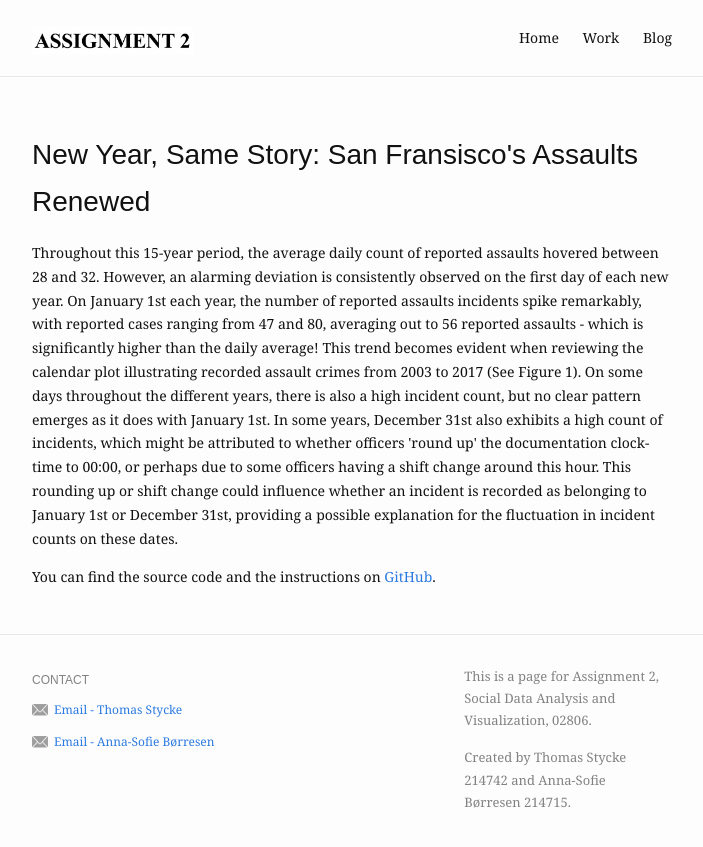
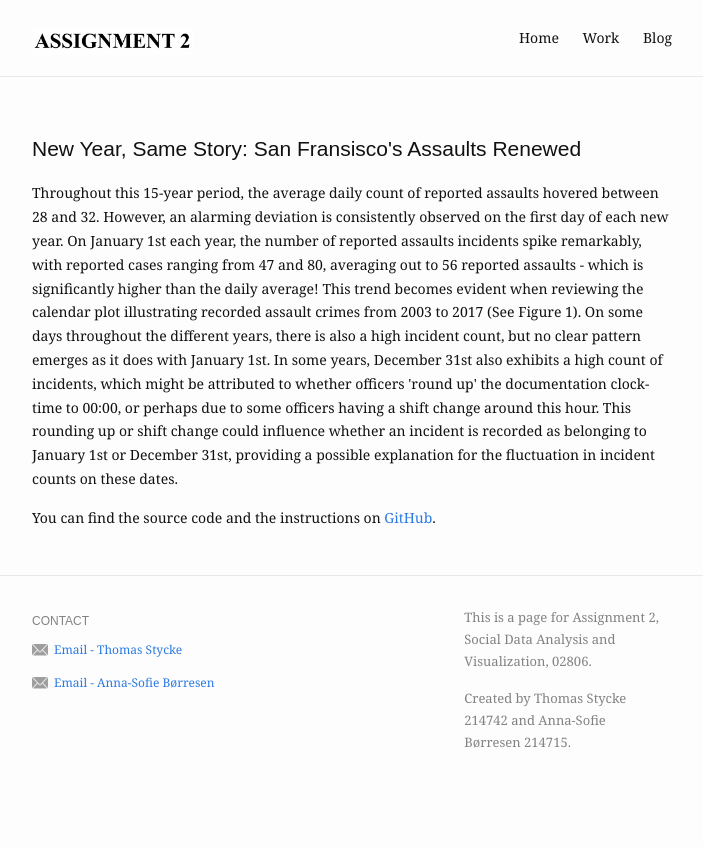
Before and after one commit to Thomasstycke/Thomasstycke.github.io, a Jekyll site: the page built from index.md, in a window 1280 px wide. Shown: the top 847 px of the page, without its empty margins (288-991 px from the left). Built offline with Jekyll 4.4.1, drawn with Linux system fonts in a browser that asks for light colours.

Commit message:
Switch to Minimal Mistakes theme

```diff
--- a/index.md
+++ b/index.md
@@ -2,7 +2,7 @@
 layout: home
 ---
 
-<h1>New Year, Same Story: San Fransisco's Assaults Renewed</h1>
+<h2>New Year, Same Story: San Fransisco's Assaults Renewed</h2>
 
 <p>
   Throughout this 15-year period, the average daily count of reported assaults hovered between 28 and 32. However, an alarming deviation is consistently observed on the first day of each new year. On January 1st each year, the number of reported assaults incidents spike remarkably, with reported cases ranging from 47 and 80, averaging out to 56 reported assaults - which is significantly higher than the daily average! This trend becomes evident when reviewing the calendar plot illustrating recorded assault crimes from 2003 to 2017 (See Figure 1). On some days throughout the different years, there is also a high incident count, but no clear pattern emerges as it does with January 1st. In some years, December 31st also exhibits a high count of incidents, which might be attributed to whether officers 'round up' the documentation clock-time to 00:00, or perhaps due to some officers having a shift change around this hour. This rounding up or shift change could influence whether an incident is recorded as belonging to January 1st or December 31st, providing a possible explanation for the fluctuation in incident counts on these dates.
```
